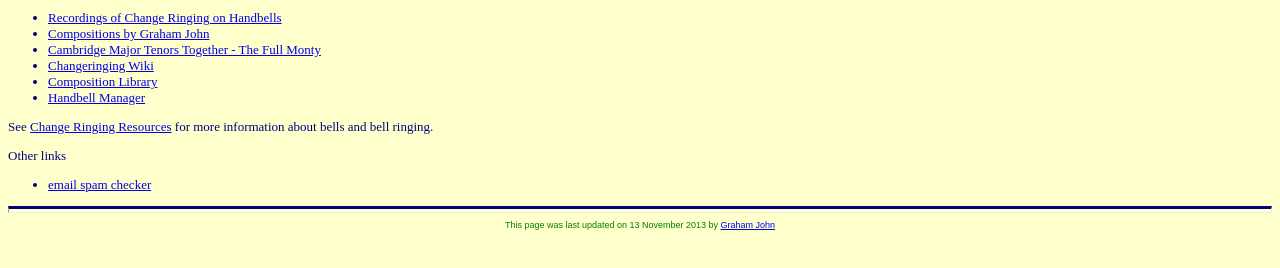
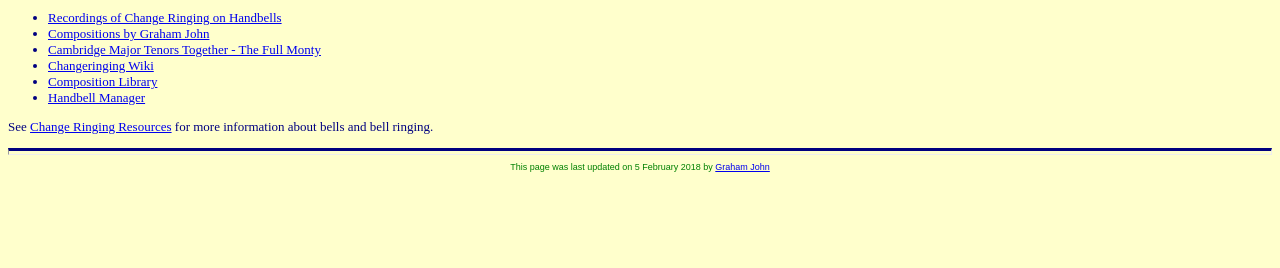
Before and after one commit to GACJ/gacj.github.io, a plain HTML site: page index.htm in a window 1280 px wide. Shown: the part 88-356 px from the top of the page. Drawn offline with Linux system fonts and the light colour scheme.

Commit message:
remove mxguarddog link

```diff
--- a/index.htm
+++ b/index.htm
@@ -23,9 +23,5 @@ change ringing on handbells or change ringing compositions.</p>
   <li><a href="http://handbellmanager.changeringing.co.uk">Handbell Manager</a></li>
 </ul>
 <p>See <a href="http://www.ringing.info/">Change Ringing Resources</a> for more information about bells and bell ringing.</p>
-<p>Other links</p>
-<ul>
-<li><a href="http://mxguarddog.com">email spam checker</a></li>
-</ul>
 <div align=center>
-<hr><p class=updated>This page was last updated on 13 November 2013 by <script>mail2("graham","changeringing",10,"?subject=Website","Graham John")</script></p></div></body></html>
+<hr><p class=updated>This page was last updated on 5 February 2018 by <script>mail2("graham","changeringing",10,"?subject=Website","Graham John")</script></p></div></body></html>
```
